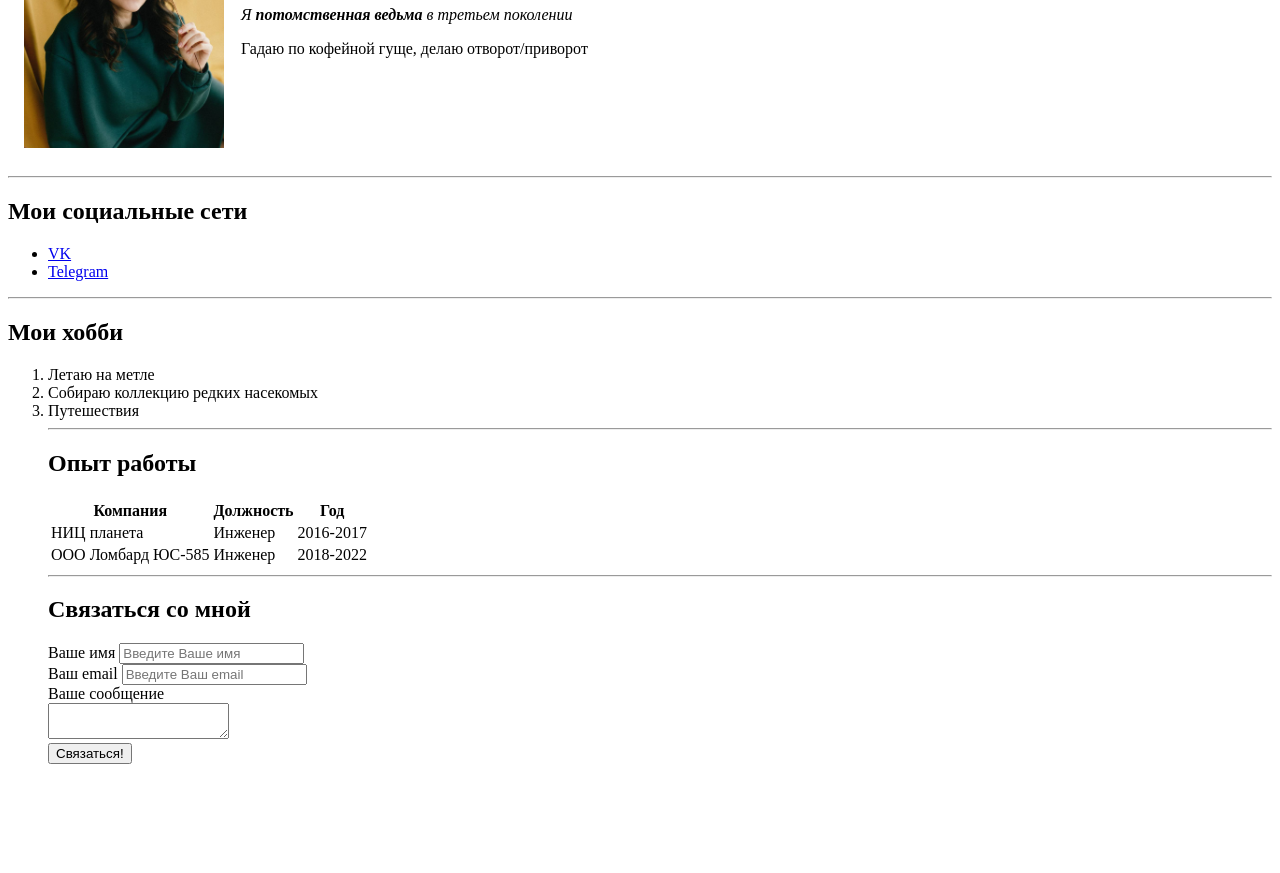
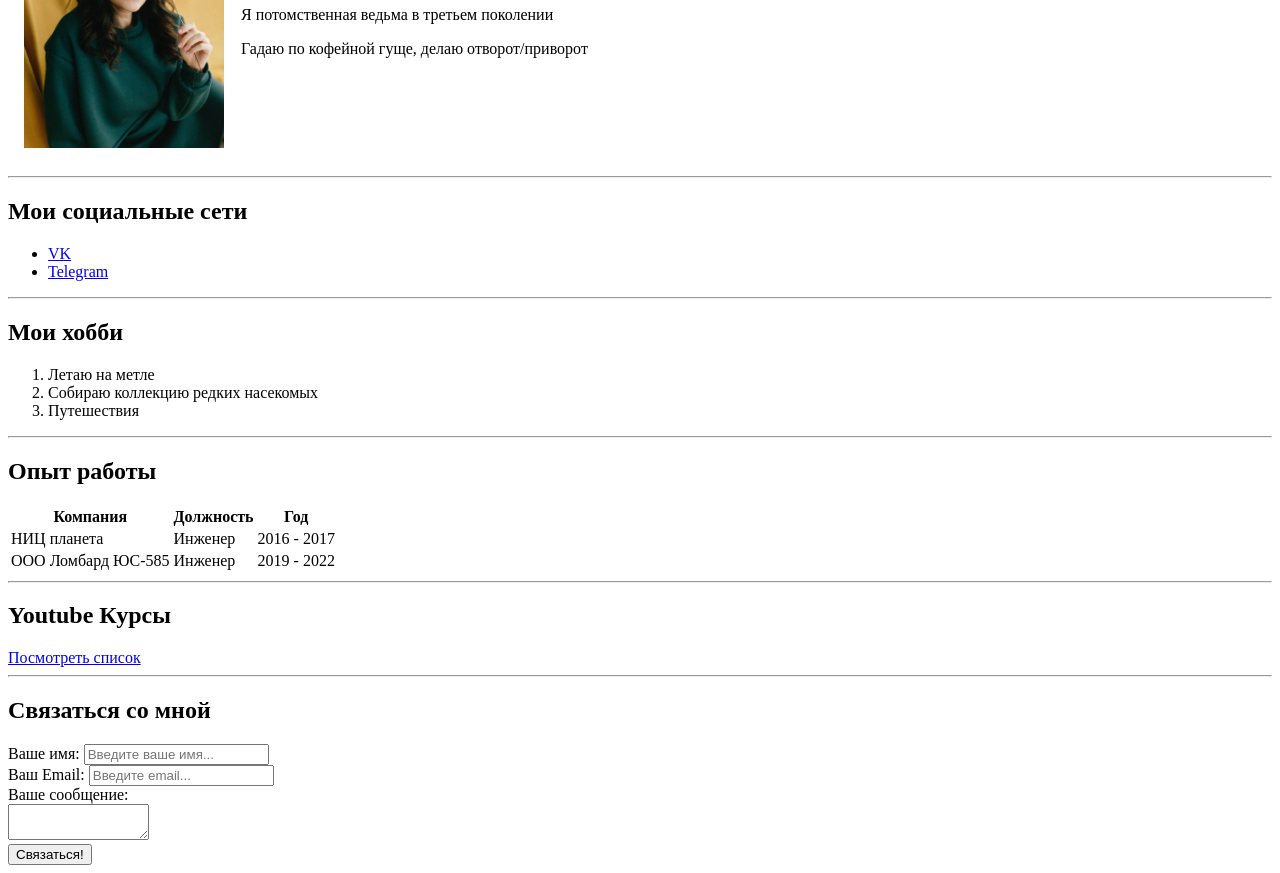
Before and after one commit to Mikhaylovskaya/CV, a plain HTML site: page index.html in a window 1280 px wide. Shown: the part 176-1049 px from the top of the page. Before the commit the page ends 956 px from the top, so only its background shows below. Drawn offline with Linux system fonts and the light colour scheme.

Commit message:
Update index.html

```diff
--- a/index.html
+++ b/index.html
@@ -1,71 +1,89 @@
 <!DOCTYPE html>
 <html>
   <head>
-    <meta charset="UTF-8">
+    <meta charset="UTF-8" />
     <title>Mihaylovskaya CV</title>
   </head>
   <body>
     <table cellspacing="15">
       <tr>
         <td>
-        <img src="avatar.jpg" width="200" alt="Тут моя фотка">
+          <img src="avatar.jpg" width="200" alt="тут моя фотка" />
         </td>
         <td>
-        <h1>Михайловская Ольга!</h1>
-        <p><em>Я <strong>потомственная ведьма</strong> в третьем поколении</em></p>
+          <h1>Михайловская Ольга</h1>
+          <p>Я потомственная ведьма в третьем поколении</p>
           <p>Гадаю по кофейной гуще, делаю отворот/приворот</p>
         </td>
       </tr>
-
     </table>
 
+    <hr>
 
+    <h2>Мои социальные сети</h2>
+    <ul>
+      <li><a href="https://vk.com/id40316773"target="_blank">VK</a></li>
+      <li><a target="_blank" href="https://t.me/mihaiLOVskaya_M">Telegram</a></li>
+    </ul>
 
     <hr>
-<h2>Мои социальные сети</h2>
-<ul>
-    <li><a href="http://vk.com/id40316773"target="_blank">VK</a></li>
-    <li><a target="_blank" href="https://t.me/mihaiLOVskaya_M">Telegram</a></li>
-</ul>
-<hr>
+
     <h2>Мои хобби</h2>
     <ol>
       <li>Летаю на метле</li>
       <li>Собираю коллекцию редких насекомых</li>
       <li>Путешествия</li>
+    </ol>
+
     <hr>
+
     <h2>Опыт работы</h2>
     <table>
-    <tr>
       <tr>
         <th>Компания</th>
         <th>Должность</th>
         <th>Год</th>
       </tr>
+      <tr>
         <td>НИЦ планета</td>
         <td>Инженер</td>
-        <td>2016-2017</td>
+        <td>2016 - 2017</td>
       </tr>
       <tr>
         <td>ООО Ломбард ЮС-585</td>
         <td>Инженер</td>
-        <td>2018-2022</td>
+        <td>2019 - 2022</td>
       </tr>
     </table>
+
+    <hr>
+
+    <h2>Youtube Курсы</h2>
+    <a href="youtube.html">Посмотреть список</a>
+
     <hr>
     <h2>Связаться со мной</h2>
+
     <form action="/">
-    <label for="name">Ваше имя</label>
-    <input type="text" id="name" placeholder="Введите Ваше имя">
+      <label for="name">Ваше имя:</label>
+      <input type="text" id="name" placeholder="Введите ваше имя...">
+
       <br>
-    <label for="email">Ваш email</label>
-    <input type="email" id="email" placeholder="Введите Ваш email">
+
+      <label for="email">Ваш Email:</label>
+      <input type="email" id="email" placeholder="Введите email...">
+
       <br>
-    <label for="text">Ваше сообщение</label>
+
+      <label for="text">Вашe сообщение:</label>
       <br>
-    <textarea id="text"></textarea>
+      <textarea id="text" rows="2" cols="15"></textarea>
+
       <br>
-    <input type="submit" value="Связаться!"
+
+      <input type="submit" value="Связаться!">
     </form>
+
+
   </body>
 </html>
```
Lines whose indentation alone changed are shown as unchanged.
